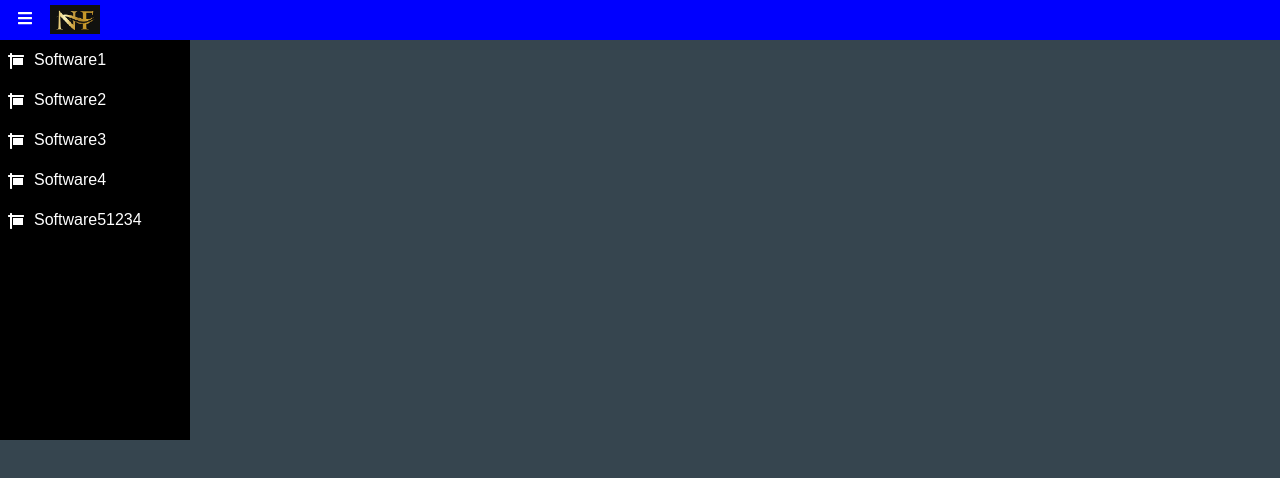
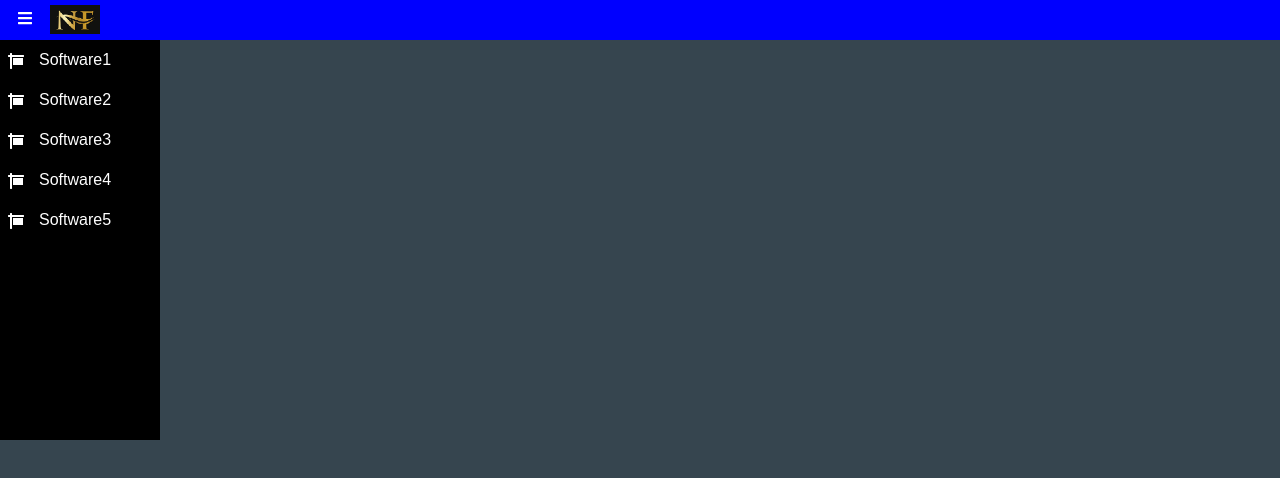
Before and after one commit to MubasharMurtza/ReactPro, a React (Create React App) app: page /Party in a window 1280 px wide. Shown: the top 478 px of the page. Built offline with nearby package versions, Linux system fonts and the light colour scheme.

Commit message:
Sidebar display working

```diff
--- a/src/Components/Nav/Sidebar.css
+++ b/src/Components/Nav/Sidebar.css
@@ -8,6 +8,7 @@
 }
 .bar{
     width: 50px;
+    cursor: pointer;
 }
 .logo{
     width: 50px;
@@ -17,15 +18,19 @@
     text-align: right;
 }
 .body{
-    width: 190px;
+    width: 160px;
     background-color: black;
     height: 400px;
 }
 .dt{
     padding: 8px;
+    display: flex;
 }
 .dt:hover{
     cursor: pointer;
     color: #fff;
     background-color: #2c2c2c;
 }
+.dtName{
+    display: flex;
+}
--- a/src/Components/Nav/Sidebar.js
+++ b/src/Components/Nav/Sidebar.js
@@ -1,9 +1,11 @@
-import React from 'react'
+import React, { useState } from 'react'
 import './Sidebar.css';
 import nflogo from './Pics/nflogo.png';
 import { FaBars, FaSign } from "react-icons/fa";
 
 function Sidebar() {
+  const [menubarSize, setMenubarSize] = useState(false)
+
 const dataArray = [
     {
         path: "/",
@@ -40,7 +42,7 @@ const dataArray = [
       },
       {
         path: "/",
-        name: "Software51234",
+        name: "Software5",
         icon:<FaSign />
       }
 ]
@@ -48,15 +50,15 @@ const dataArray = [
   return (
     <>
         <div className='header'>
-                <span><FaBars className='bar' /></span>
+                <span><FaBars className='bar' onClick={() => setMenubarSize(!menubarSize)} /></span>
                 <span><img className='logo' src={nflogo} alt="Logo" /></span>
         </div>
-        <div className='body'>
+        <div className='body' style={{ width: menubarSize ? "50px" : "160px" }} >
             {dataArray.map((data, index) => (
                 <div key={index} className='dt'>
-                    <div className='dtname'>
-                        <span style={{marginRight:"10px"}}>{data.icon}</span>
-                        <span>{data.name}</span>
+                    <div className='dtName'>
+                        <span style={{marginRight:"15px"}}>{data.icon}</span>
+                        <span style={{display:menubarSize ? "none" : "block", width:"120px"}}>{data.name}</span>
                     </div>
                 </div>
             ))}
```
